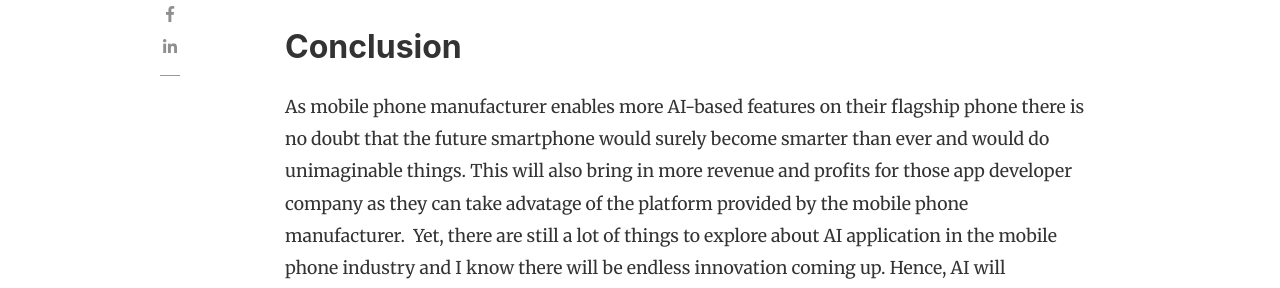
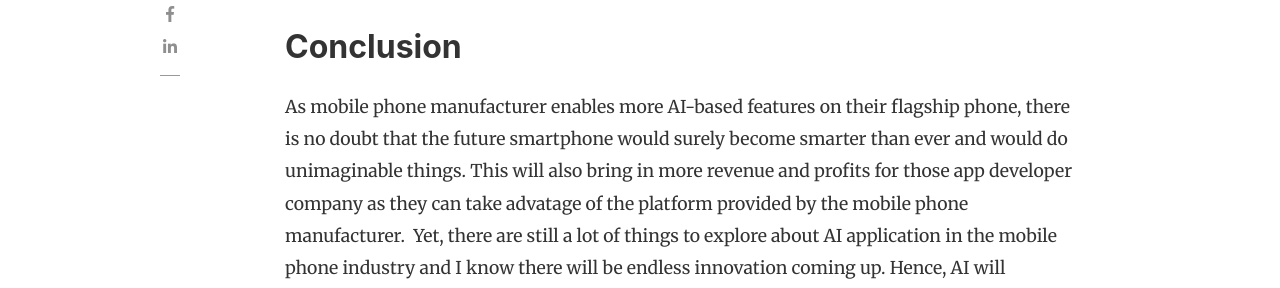
Before and after one commit to mclag/mms142-groupg-2020, a Jekyll site: the page built from _posts/2020-12-06-ai_mobilephone.md, in a window 1280 px wide and 900 px high, scrolled down 7766 px. Shown: the part 164-452 px from the top of the window. Built offline with Jekyll 4.4.1, drawn with Linux system fonts in a browser that asks for light colours; nearby versions of some CDN libraries; comment, search, counter and statistics services are not loaded; some of the changed text lies outside the part shown.

```diff
--- a/_posts/2020-12-06-ai_mobilephone.md
+++ b/_posts/2020-12-06-ai_mobilephone.md
@@ -64,7 +64,7 @@ Computational photography is usually the core of an AI-powered camera (Kanchwala
 AI in the mobile phone industry can be disruptive because of these three reasons:  personalization, intimacy, and productivity. When it comes to personalization, AI can gather more detailed and standardized data on users’ individual preferences and behavior. Data can be used to automate and assist what people do today and find ways to do things that humans cannot do. AI personalized user experience. With that, a certain level of intimacy can be developed as the user interacts with these mobile technologies, AI can help the user to make decisions and take actions. In the future, more apps will be built to understand human emotions by hearing their voices or seeing their faces, and apps will have the features to respond to them appropriately just like providing recommendations. The automation of tasks and greater intimacy and personalization can help the user save time and will allow them to devote their time being productive and pursue activities that they are really interested in (Rao et al., n.d.).
 
 ## Conclusion
-As mobile phone manufacturer enables more AI-based features on their flagship phone there is no doubt that the future smartphone would surely become smarter than ever and would do unimaginable things. This will also bring in more revenue and profits for those app developer company as they can take advatage of the platform provided by the mobile phone manufacturer.  Yet, there are still a lot of things to explore about AI application in the mobile phone industry and I know there will be endless innovation coming up. Hence, AI will continuously disrupt the mobile phone industry today and in the years to come.
+As mobile phone manufacturer enables more AI-based features on their flagship phone, there is no doubt that the future smartphone would surely become smarter than ever and would do unimaginable things. This will also bring in more revenue and profits for those app developer company as they can take advatage of the platform provided by the mobile phone manufacturer.  Yet, there are still a lot of things to explore about AI application in the mobile phone industry and I know there will be endless innovation coming up. Hence, AI will continuously disrupt the mobile phone industry today and in the years to come.
 
 ###### References:
 
```
